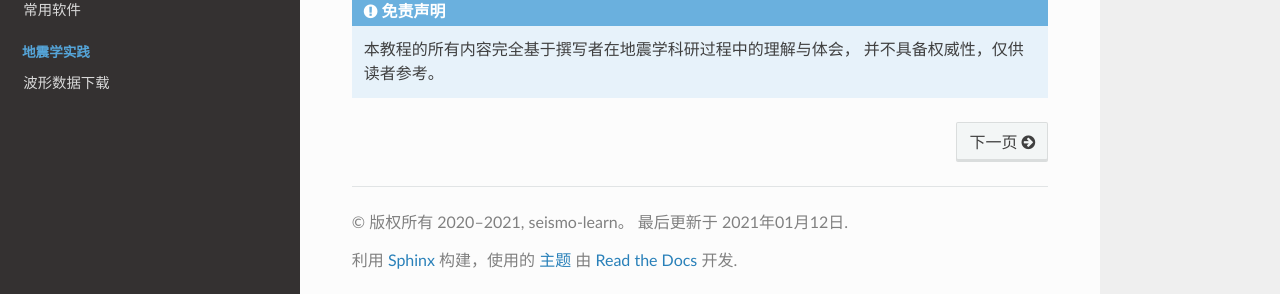
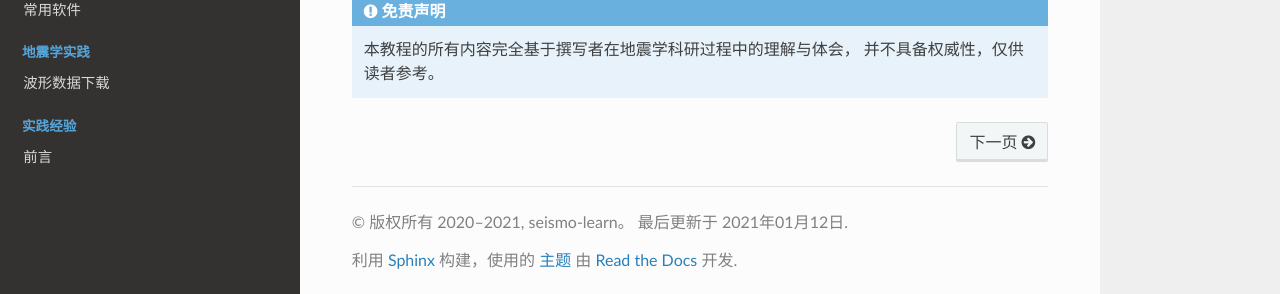
Before and after one commit to seismo-learn/seismology101, a Sphinx documentation site: the page built from source/index.rst, in a window 1280 px wide and 1001 px high. Shown: the part 704-998 px from the top of the window. Built offline with Sphinx 7.4.7 and the Read the Docs theme 2.0.0, drawn with Linux system fonts in a browser that asks for light colours.

Commit message:
Add an index page for best practices

```diff
--- /dev/null
+++ b/source/best-practices/index.rst
@@ -0,0 +1,4 @@
+前言
+====
+
+这一部分介绍我们在日常科研工作中总结的一些经验，供读者参考。
--- a/source/index.rst
+++ b/source/index.rst
@@ -43,6 +43,13 @@
 
    exercises/waveform-fetch
 
+.. toctree::
+   :maxdepth: 3
+   :caption: 实践经验
+   :hidden:
+
+   best-practices/index
+
 
 欢迎阅读由\ `地震“学”小组 <https://github.com/orgs/seismo-learn/people>`__\
 撰写的《地震学科研入门教程》。
```
